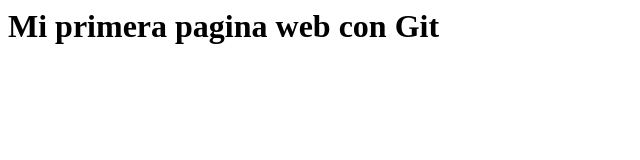
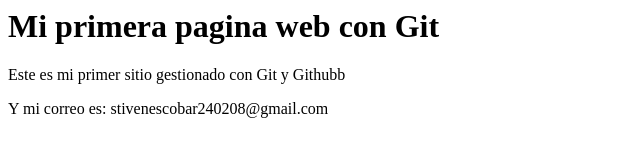
Before and after one commit to stivenescobarg/miprimerapagweb, a plain HTML site: page index.html in a window 1280 px wide. Shown: the whole page, without its empty margins (0-640 px from the left). Drawn offline with Linux system fonts and the light colour scheme.

Commit message:
se agregó una descripción al index

```diff
--- a/index.html
+++ b/index.html
@@ -1 +1,3 @@
 <h1> Mi primera pagina web con Git</h1>
+<p> Este es mi primer sitio gestionado con Git y Githubb </p>
+<p>Y mi correo es: stivenescobar240208@gmail.com</p>
```
